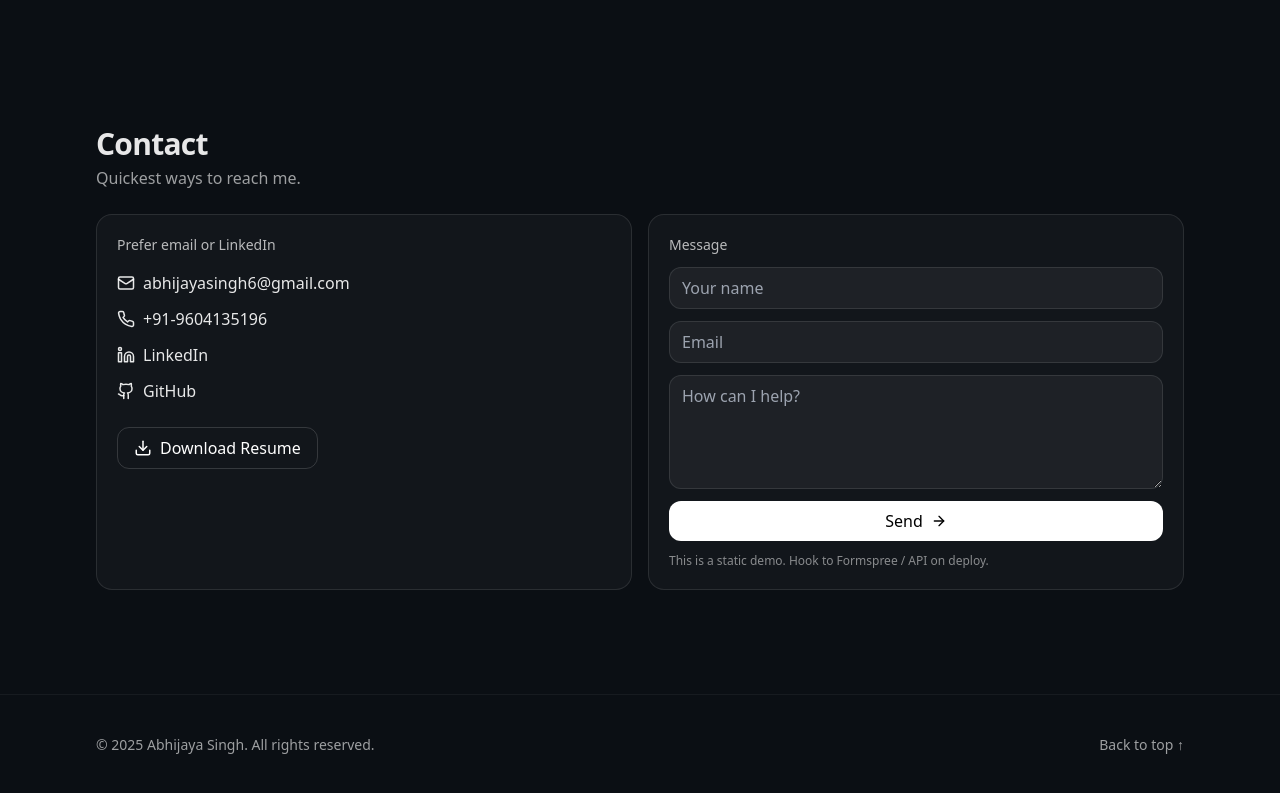
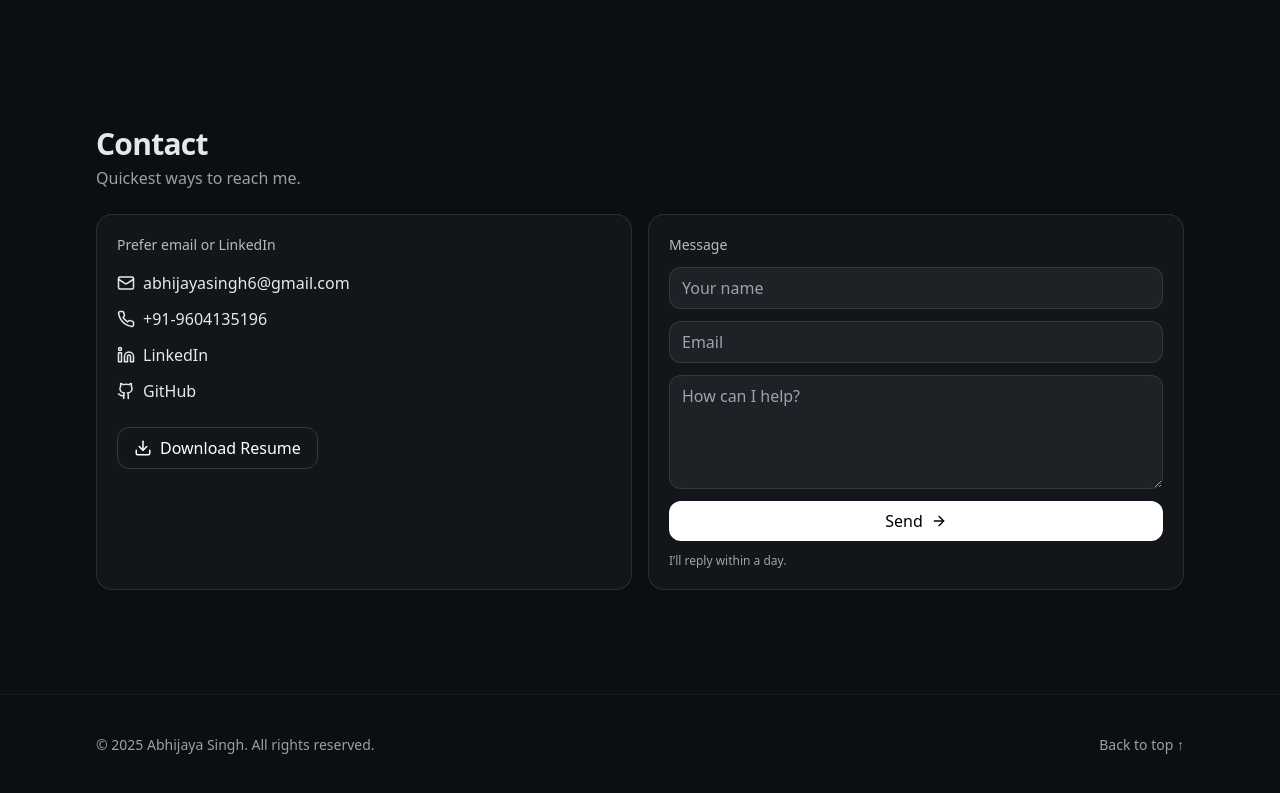
Before and after one commit to abhijaya6/abhijaya_singh_portfolio, a React (Vite) app: page / in a window 1280 px wide. Shown: the part 2477-3270 px from the top of the page. Built offline with nearby package versions, Linux system fonts and the light colour scheme.

Commit message:
Update main.jsx

```diff
--- a/src/main.jsx
+++ b/src/main.jsx
@@ -134,6 +134,31 @@ function Badge({ children }) {
 
 // -- PAGE -----------------------------------------------------------------------
 export default function DataPulsePortfolio() {
+  // 🟨 added status state for UX feedback
+  const [status, setStatus] = React.useState("");
+
+  // 🟨 added submit handler that posts to /api/contact
+  async function handleContactSubmit(e) {
+    e.preventDefault();
+    setStatus("Sending...");
+    const fd = new FormData(e.currentTarget);
+    const body = Object.fromEntries(fd.entries());
+
+    try {
+      const res = await fetch("/api/contact", {
+        method: "POST",
+        headers: { "Content-Type": "application/json" },
+        body: JSON.stringify(body),
+      });
+      const out = await res.json().catch(() => ({}));
+      if (!res.ok) throw new Error(out.error || "Failed to send");
+      setStatus("Sent! ✅");
+      e.currentTarget.reset();
+    } catch (err) {
+      setStatus(`Error: ${err.message} ❌`);
+    }
+  }
+
   return (
     <div className="min-h-screen w-full text-white bg-[#0b0f14] selection:bg-cyan-500/30">
       {/* NAV */}
@@ -280,14 +305,34 @@ export default function DataPulsePortfolio() {
 
           <div className="rounded-2xl border border-white/10 bg-white/[0.03] p-5">
             <div className="text-sm text-white/70">Message</div>
-            <form className="mt-3 grid gap-3" onSubmit={(e) => e.preventDefault()}>
-              <input required placeholder="Your name" className="px-3 py-2 rounded-xl bg-white/5 border border-white/10 focus:outline-none" />
-              <input required type="email" placeholder="Email" className="px-3 py-2 rounded-xl bg-white/5 border border-white/10 focus:outline-none" />
-              <textarea required placeholder="How can I help?" rows={4} className="px-3 py-2 rounded-xl bg-white/5 border border-white/10 focus:outline-none" />
-              <button className="inline-flex items-center justify-center gap-2 px-4 py-2 rounded-xl bg-white text-black hover:bg-white/90">
+            {/* 🟨 wired the form to the API; added name attributes; show status */}
+            <form className="mt-3 grid gap-3" onSubmit={handleContactSubmit}>
+              <input
+                name="name"                         // 🟨
+                required
+                placeholder="Your name"
+                className="px-3 py-2 rounded-xl bg-white/5 border border-white/10 focus:outline-none"
+              />
+              <input
+                name="email"                        // 🟨
+                required
+                type="email"
+                placeholder="Email"
+                className="px-3 py-2 rounded-xl bg-white/5 border border-white/10 focus:outline-none"
+              />
+              <textarea
+                name="message"                      // 🟨
+                required
+                placeholder="How can I help?"
+                rows={4}
+                className="px-3 py-2 rounded-xl bg-white/5 border border-white/10 focus:outline-none"
+              />
+              {/* 🟨 optional honeypot to reduce spam */}
+              <input name="website" className="hidden" tabIndex="-1" autoComplete="off" />
+              <button type="submit" className="inline-flex items-center justify-center gap-2 px-4 py-2 rounded-xl bg-white text-black hover:bg-white/90">
                 Send <ArrowRight size={16} />
               </button>
-              <p className="text-xs text-white/50">This is a static demo. Hook to Formspree / API on deploy.</p>
+              <p className="text-xs text-white/60">{status || "I’ll reply within a day."}</p> {/* 🟨 */}
             </form>
           </div>
         </div>
```
